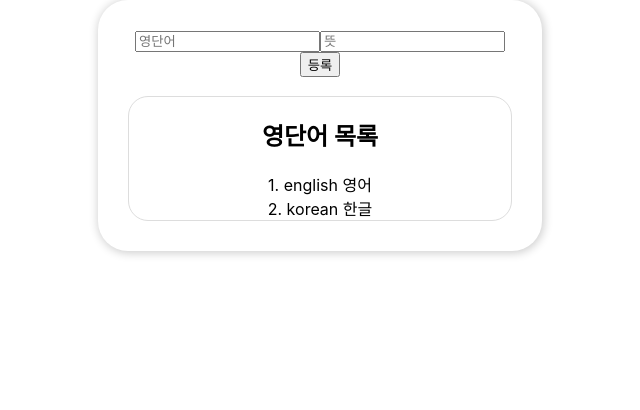
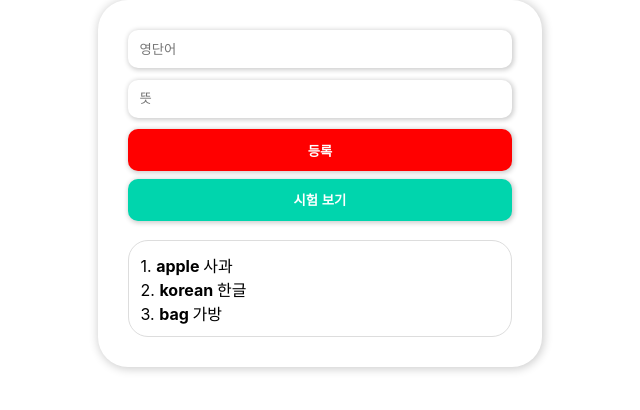
Before and after one commit to mnmms/QNA, a React (Create React App) app: page / in a window 1280 px wide. Shown: the top 410 px of the page, without its empty margins (320-960 px from the left). Built offline with nearby package versions, Linux system fonts and the light colour scheme.

Commit message:
:zap: add button, modify UI
시험보기 버튼 생성, UI 수정

```diff
--- /dev/null
+++ b/src/AddWords.css
@@ -0,0 +1,23 @@
+.add-box {
+    width: 100%;
+}
+
+.input-box {
+    width: 100%;
+    display: block;
+    margin-bottom: 3%;
+    padding: 3%;
+    border: none;
+    border-radius: 10px;
+    box-shadow: 1px 1px 5px 1px rgba(0, 0, 0, .2);
+    box-sizing: border-box;
+}
+
+.add-box button {
+    background-color: red;
+    margin-bottom: 2%;
+}
+
+.add-box button:hover {
+    background-color: #ea0000;
+}
--- a/src/AddWords.js
+++ b/src/AddWords.js
@@ -1,10 +1,11 @@
-import react from 'react';
+import React from 'react';
+import './AddWords.css';
 
 const AddWords = ({ english, korean, onChange, onSave }) => {
     return (
-        <div>
-            <input type="text" value={english} name="english" placeholder="영단어" onChange={onChange}/>
-            <input type="text" value={korean} name="korean" placeholder="뜻" onChange={onChange}/>
+        <div className="add-box">
+            <input type="text" value={english} name="english" placeholder="영단어" onChange={onChange} className="input-box"/>
+            <input type="text" value={korean} name="korean" placeholder="뜻" onChange={onChange} className="input-box"/>
             <button onClick={onSave}>등록</button>
         </div>
     );
--- a/src/App.css
+++ b/src/App.css
@@ -1,3 +1,14 @@
+button {
+  width: 100%;
+  color: white;
+  padding: 3%;
+  border: none;
+  border-radius: 10px;
+  box-shadow: 1px 1px 5px 1px rgba(0, 0, 0, .2);
+  font-weight: bold;
+  text-align: center;
+}
+
 .app {
   width: 100%;
   height: 100%;
@@ -6,7 +17,6 @@
 }
 .container {
   width: 30%;
-  /* height: 300px; */
   margin: 0 auto;
   border-radius: 30px;
   padding: 30px;
--- a/src/App.js
+++ b/src/App.js
@@ -1,6 +1,7 @@
-import react, { useState, useRef } from 'react';
+import React, { useState, useRef } from 'react';
 import './App.css';
 import WordsList from './WordsList';
+import Test from './Test';
 import AddWords from './AddWords';
 
 function App() {
@@ -8,13 +9,18 @@ function App() {
   const [wordsList, setWordsList] = useState([
     {
       id: 1,
-      english: 'english',
-      korean: '영어'
+      english: 'apple',
+      korean: '사과'
     },
     {
       id: 2,
       english: 'korean',
       korean: '한글'
+    },
+    {
+      id: 3,
+      english: 'bag',
+      korean: '가방'
     },
   ]);
 
@@ -25,7 +31,7 @@ function App() {
 
   const { english, korean } = wordsList;
 
-  const nextId = useRef(3);
+  // const nextId = useRef(4);
 
   const onChange = e => {
     setAddWords({
@@ -43,7 +49,7 @@ function App() {
     <div className="app">
       <div className="container">
         <AddWords english={english} korean={korean} onChange={onChange} onSave={onSave}/>
-        {/* <button>시험보기</button> */}
+        <Test />
         <WordsList wordsList={wordsList}/>
       </div>
     </div>
--- /dev/null
+++ b/src/Test.css
@@ -0,0 +1,7 @@
+.test-button {
+    background-color: #00D5AD;
+}
+
+.test-button:hover {
+    background-color: #00C19E;
+}
--- /dev/null
+++ b/src/Test.js
@@ -0,0 +1,12 @@
+import React from 'react';
+import './Test.css';
+
+const Test = () => {
+    return (
+        <>
+            <button className="test-button">시험 보기</button>
+        </>
+    )
+}
+
+export default Test;
--- /dev/null
+++ b/src/Words.js
@@ -0,0 +1,16 @@
+import React from 'react';
+
+const Words = ({item}) => {
+
+    const { id, english, korean } = item;
+
+    return (
+        <div key={id} className="words">
+            <span>{id}. </span>
+            <span><b>{english} </b></span>
+            <span>{korean}</span>
+        </div>
+    )
+}
+
+export default Words;
--- a/src/WordsList.js
+++ b/src/WordsList.js
@@ -1,17 +1,15 @@
-import react, { useState } from 'react';
-import wordsList from './wordsList.css';
+import React from 'react';
+import './WordsList.css';
+import Words from './Words';
+
 
 const WordsList = ({ wordsList }) => {
     return (
         <div className="wordsList">
-            <h2>영단어 목록</h2>
+            {/* <div style={{ fontWeight: 'bold', fontSize: '1.3em' }}>영단어</div> */}
             {wordsList.map(item => {
                 return (
-                <div key={item.id}>
-                    <span>{item.id}. </span>
-                    <span>{item.english} </span>
-                    <span>{item.korean}</span>
-                </div>
+                    <Words item={item}/>
                 )
             })}
         </div>
--- a/src/wordsList.css
+++ b/src/wordsList.css
@@ -1,5 +1,10 @@
 .wordsList {
     border: 1px solid #ddd;
     border-radius: 20px;
-    margin-top: 5%;
+    margin: 5% auto 0;
+    padding: 3%;
 }
+
+.words {
+    text-align: left;
+}
```
